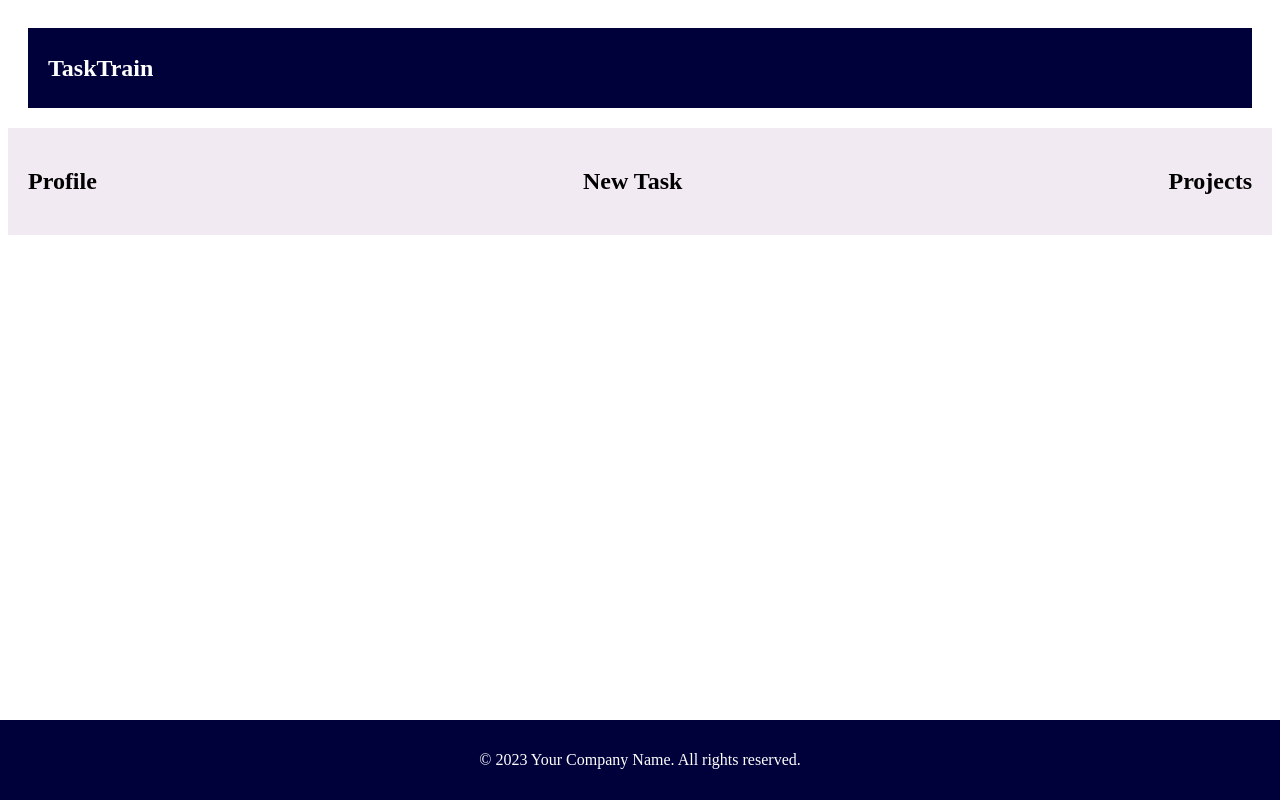
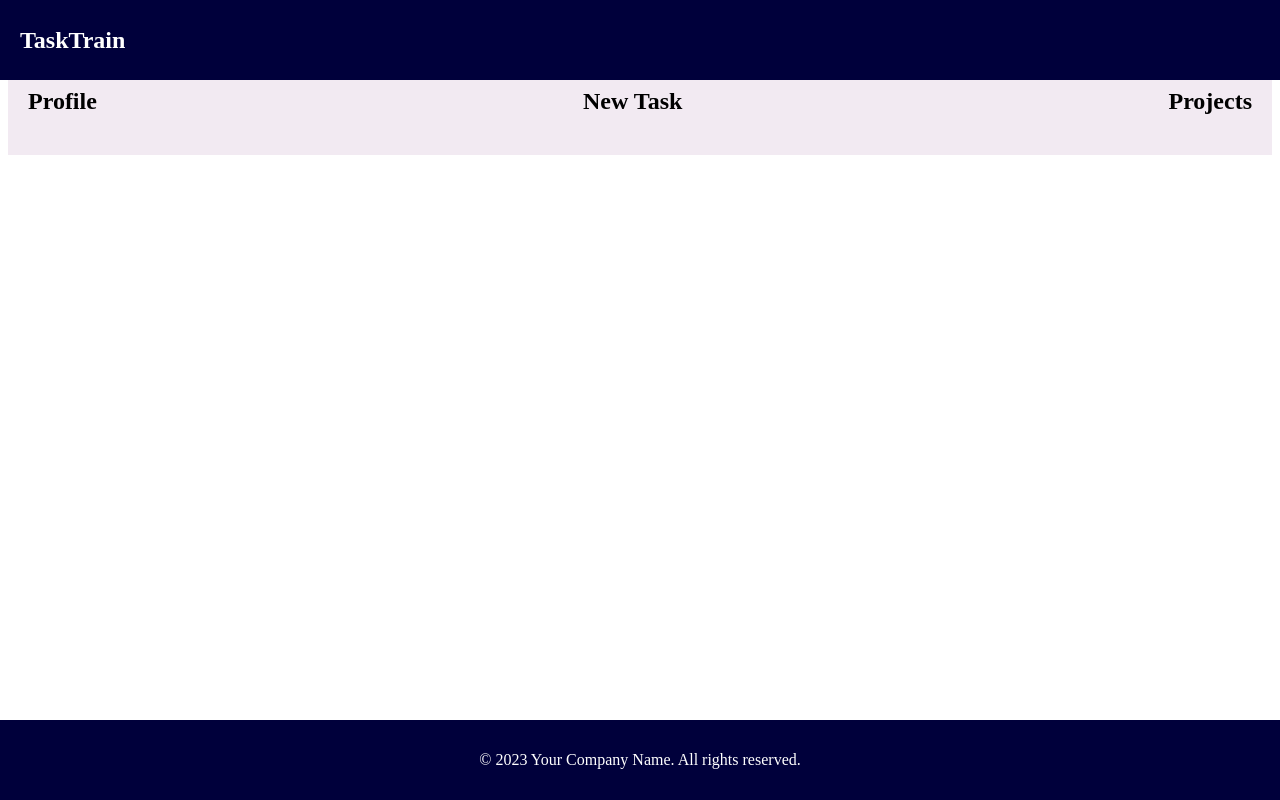
Before and after one commit to Stiflerzak/TaskTrainClient, a React (Create React App) app: page / in a window 1280 px wide. Built offline with nearby package versions, Linux system fonts and the light colour scheme.

Commit message:
Added styling to the Navbar

```diff
--- a/src/components/NavBar.js
+++ b/src/components/NavBar.js
@@ -8,10 +8,15 @@ const Nav = styled.nav`
   background-color: #00003B;
   height: 80px;
   padding: 0 20px;
+  position: fixed;
+  top: 0;
+  left: 0;
+  right: 0;
 `;
 
 const Logo = styled.h1`
   color: #fff;
+  margin: 0;
 `;
 
 const Avatar = styled.img`
```
